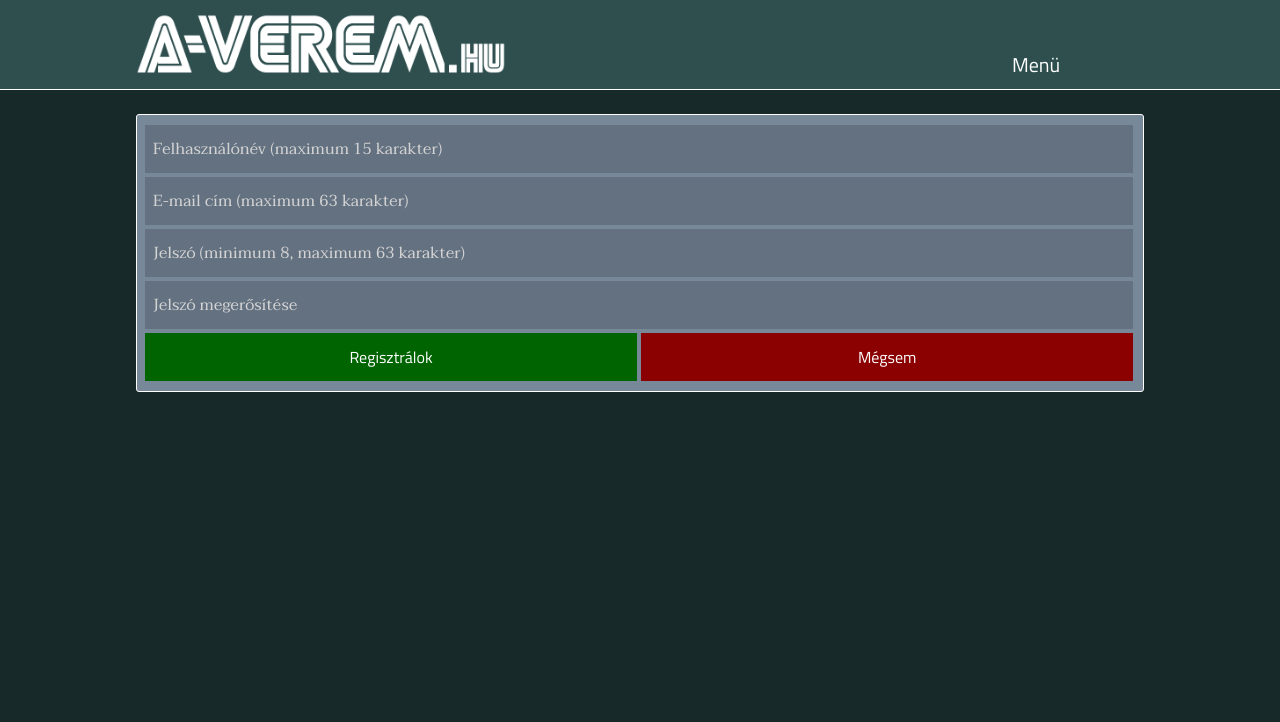
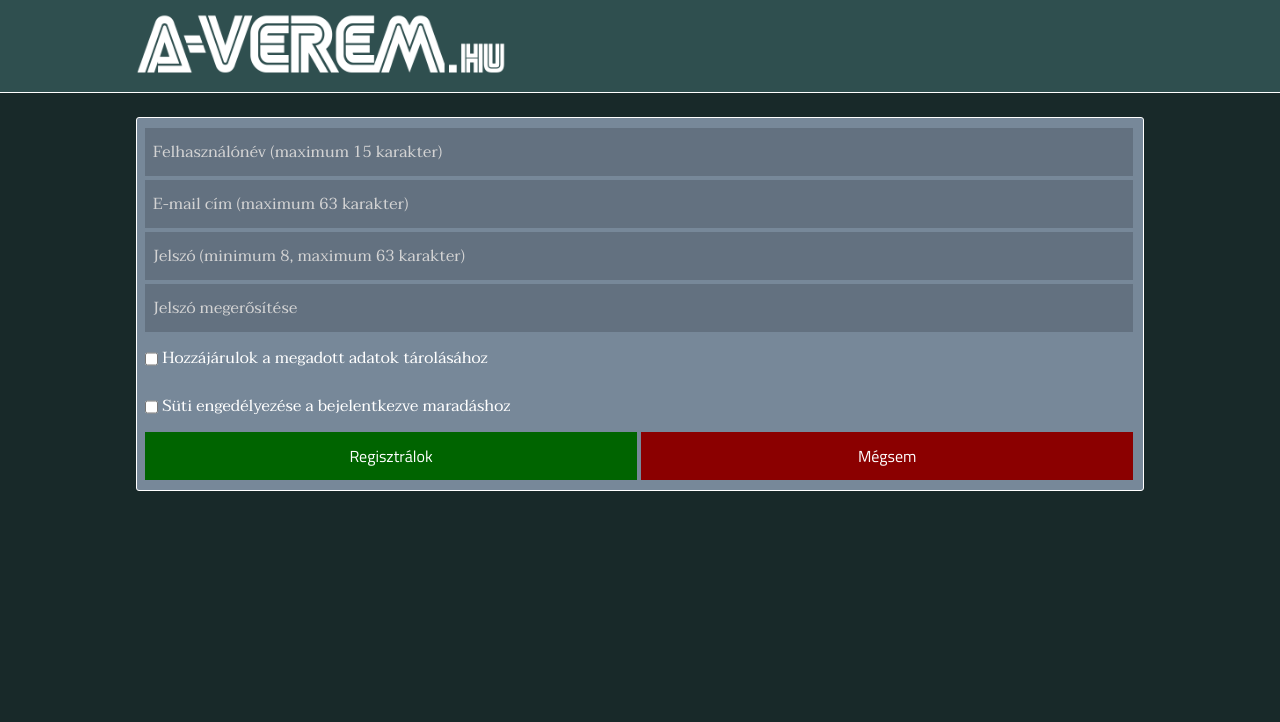
Before and after one commit to z4096/a-verem.hu, a PHP site: page /registration in a window 1280 px wide. Shown: the top 722 px of the page. Run offline with PHP 8.4, Linux system fonts and the light colour scheme; the visitor is signed in with stand-in values (Sample User, id 1); some libraries are stand-ins or nearby versions.

Commit message:
cookiebar integráció

```diff
--- a/engine/NavigationBar.php
+++ b/engine/NavigationBar.php
@@ -7,20 +7,24 @@
 
       <li>
         <div class="dropdown">
+          <?php if (isset($_COOKIE["cookiebar"]) && $_COOKIE["cookiebar"] == "CookieAllowed"): ?>
           <span id="menu-span" class="dropdown-menu">
             <i class="material-icons icon dropdown-menu">&#xE853;</i>
             <?php echo isset($_SESSION["user-id"]) ? $_SESSION["user"] : "Menü"; ?>
           </span>
+          <?php endif; ?>
           <div id="menu-div" class="dropdown-content dropdown-menu">
             <?php if (isset($_SESSION["user-id"])): ?>
             <a href="/action/logout">Kijelentkezés</a>
             <a href="/email-setting">E-mail cím beállítasa</a>
             <a href="/password-setting">Jelszó beállítasa</a>
+            <a href="/cookie-delete">Sütik törlése</a>
             <a href="/account-delete">Felhasználó törlése</a>
             <?php else: ?>
             <a href="/login">Bejelentkezés</a>
             <a href="/registration">Regisztráció</a>
             <a href="/password-sender">Elfelejtett jelszó</a>
+            <a href="/cookie-delete">Sütik törlése</a>
             <?php endif; ?>
           </div>
         </div>
--- a/engine/Session.php
+++ b/engine/Session.php
@@ -1,6 +1,7 @@
 <?php class Session {
 
   public function run() {
+    if (!isset($_COOKIE["cookiebar"]) || $_COOKIE["cookiebar"] != "CookieAllowed") return;
     session_start();
     if (!isset($_SESSION["user-id"]) && isset($_COOKIE["user_data"])) {
       $database = new Database();
--- a/engine/modules/RegistrationModule.php
+++ b/engine/modules/RegistrationModule.php
@@ -31,6 +31,14 @@
                   echo "input-error"; ?>">
             </div>
             <div>
+              <input type="checkbox" id="allow-storage"/>
+              <span id="allow-storage-span">Hozzájárulok a megadott adatok tárolásához</span>
+            </div>
+            <div>
+              <input type="checkbox" id="allow-cookie"/>
+              <span id="allow-cookie-span">Süti engedélyezése a bejelentkezve maradáshoz</span>
+            </div>
+            <div>
               <button type="submit" name="action" value="confirm" class="button confirm-button">Regisztrálok</button>
               <button type="submit" name="action" value="cancel" class="button cancel-button">Mégsem</button>
             </div>
--- a/public_html/index.php
+++ b/public_html/index.php
@@ -67,6 +67,8 @@ if (!isset($parameters[1]) || $parameters[1] == "") {
         ©Copyright 2050 by nobody. All rights reversed.
       </footer>
     </div>
-    <script type="text/javascript" src="https://cdn.jsdelivr.net/npm/cookie-bar/cookiebar-latest.min.js"></script>
+    <script type="text/javascript"
+      src="https://cdn.jsdelivr.net/npm/cookie-bar/cookiebar-latest.min.js?forceLang=hu&theme=altblack&refreshPage=1&top=1">
+    </script>
   </body>
 </html>
--- a/public_html/scripts/navigation-bar.js
+++ b/public_html/scripts/navigation-bar.js
@@ -27,8 +27,11 @@ function navHideDiv(event, dropdownClass, divId, spanId) {
   }
 }
 
-window.onclick = function(event) {navHideDiv(event, ".dropdown-menu", "menu-div", "menu-span");};
-document.onkeydown = function(event) {
-  if (event.keyCode == 27) navHideDiv(event, ".dropdown-menu", "menu-div", "menu-span");
-};
-document.getElementById("menu-span").onclick = function() {navToggleDiv("menu-div", "menu-span");};
+var menuSpan = document.getElementById("menu-span");
+if (menuSpan) {
+  window.onclick = function(event) {navHideDiv(event, ".dropdown-menu", "menu-div", "menu-span");};
+  document.onkeydown = function(event) {
+    if (event.keyCode == 27) navHideDiv(event, ".dropdown-menu", "menu-div", "menu-span");
+  };
+  menuSpan.onclick = function() {navToggleDiv("menu-div", "menu-span");};
+}
--- a/public_html/style.css
+++ b/public_html/style.css
@@ -120,7 +120,7 @@ nav li {
 nav li:first-child {
   width: 1024px;
   position: relative;
-  top: 4px;
+  padding: 4px 0px 12px 0px;
   text-align: left;
 }
 
@@ -292,6 +292,20 @@ nav .icon {
 @media screen and (max-width: 1000px) {
   #login-article .settings .row .right-side {width: 92%;}
 }
+
+#login-article #allow-cookie {
+  display: inline;
+  vertical-align: middle;
+}
+
+#login-article #allow-cookie-span {line-height: 48px;}
+
+#login-article #allow-storage {
+  display: inline;
+  vertical-align: middle;
+}
+
+#login-article #allow-storage-span {line-height: 48px;}
 
 #topics-article {
   padding: 0px 8px 0px 8px;
```
Also changed, not shown: engine/actions/LoginAction.php (+9 -6 lines), engine/modules/LoginModule.php (+7 -3 lines), engine/modules/WelcomeModule.php (line endings or trailing spaces).
